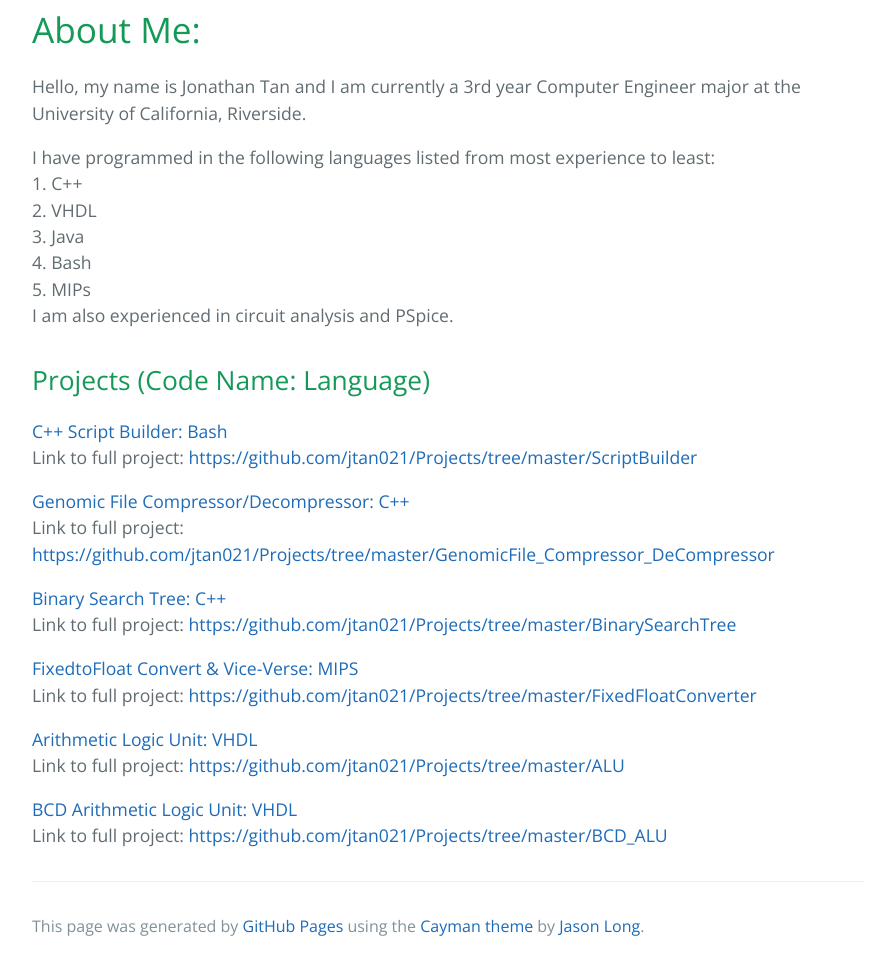
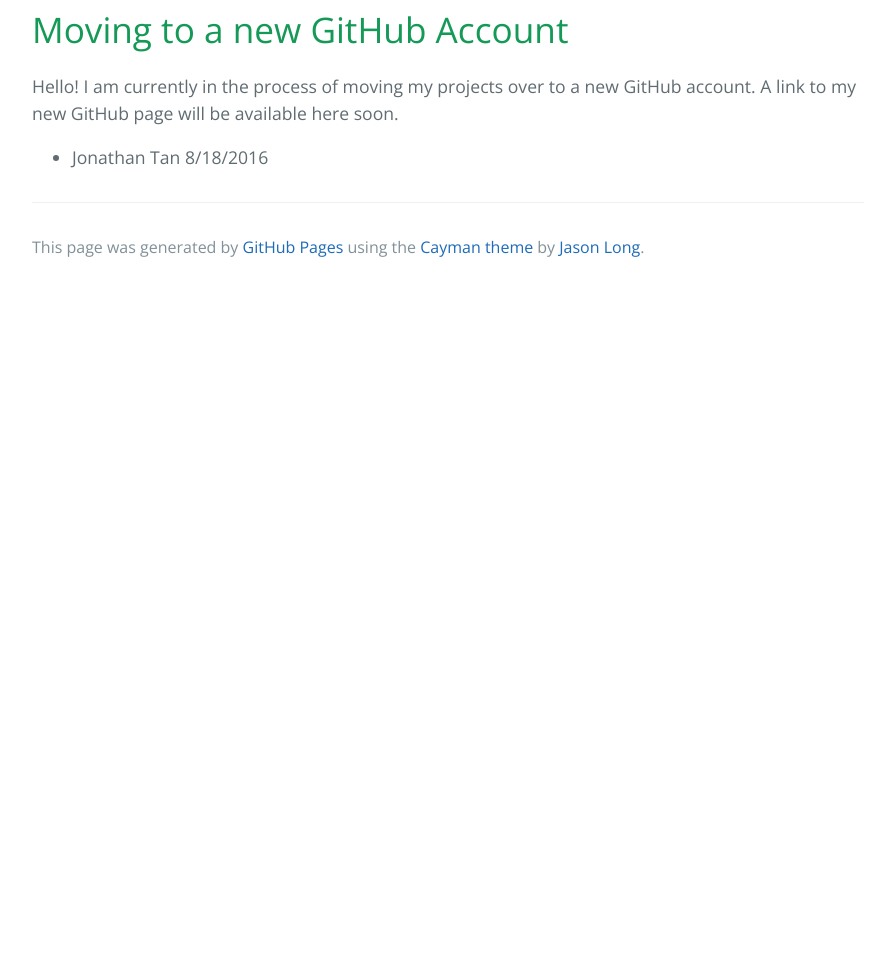
Before and after one commit to jtan021/jtan021.github.io, a plain HTML site: page index.html in a window 1280 px wide. Shown: the part 299-1269 px from the top of the page, without its empty margins (192-1087 px from the left). After the commit the page ends 800 px from the top, so only its background shows below. Drawn offline with nearby package versions, Linux system fonts and the light colour scheme.

Commit message:
Replace master branch with page content via GitHub

```diff
--- a/index.html
+++ b/index.html
@@ -17,38 +17,14 @@
 
     <section class="main-content">
       <h1>
-<a id="about-me" class="anchor" href="#about-me" aria-hidden="true"><span aria-hidden="true" class="octicon octicon-link"></span></a>About Me:</h1>
+<a id="moving-to-a-new-github-account" class="anchor" href="#moving-to-a-new-github-account" aria-hidden="true"><span aria-hidden="true" class="octicon octicon-link"></span></a>Moving to a new GitHub Account</h1>
 
-<p>Hello, my name is Jonathan Tan and I am currently a 3rd year Computer Engineer major at the University of California, Riverside.    </p>
+<p>Hello!
+I am currently in the process of moving my projects over to a new GitHub account. A link to my new GitHub page will be available here soon.</p>
 
-<p>I have programmed in the following languages listed from most experience to least:<br>
-1. C++<br>
-2. VHDL<br>
-3. Java<br>
-4. Bash<br>
-5. MIPs<br>
-I am also experienced in circuit analysis and PSpice.  </p>
-
-<h2>
-<a id="projects-code-name-language" class="anchor" href="#projects-code-name-language" aria-hidden="true"><span aria-hidden="true" class="octicon octicon-link"></span></a>Projects (Code Name: Language)</h2>
-
-<p><a href="https://raw.githubusercontent.com/jtan021/Projects/master/ScriptBuilder/InitClassFiles.sh">C++ Script Builder: Bash</a><br>
-Link to full project: <a href="https://github.com/jtan021/Projects/tree/master/ScriptBuilder">https://github.com/jtan021/Projects/tree/master/ScriptBuilder</a>  </p>
-
-<p><a href="https://raw.githubusercontent.com/jtan021/Projects/master/GenomicFile_Compressor_DeCompressor/CompressGenomicData.cc">Genomic File Compressor/Decompressor: C++</a><br>
-Link to full project: <a href="https://github.com/jtan021/Projects/tree/master/GenomicFile_Compressor_DeCompressor">https://github.com/jtan021/Projects/tree/master/GenomicFile_Compressor_DeCompressor</a>  </p>
-
-<p><a href="https://raw.githubusercontent.com/jtan021/Projects/master/BinarySearchTree/bst.h">Binary Search Tree: C++</a><br>
-Link to full project: <a href="https://github.com/jtan021/Projects/tree/master/BinarySearchTree">https://github.com/jtan021/Projects/tree/master/BinarySearchTree</a>  </p>
-
-<p><a href="https://raw.githubusercontent.com/jtan021/Projects/master/FixedFloatConverter/FixedFloat.asm">FixedtoFloat Convert &amp; Vice-Verse: MIPS</a><br>
-Link to full project: <a href="https://github.com/jtan021/Projects/tree/master/FixedFloatConverter">https://github.com/jtan021/Projects/tree/master/FixedFloatConverter</a>  </p>
-
-<p><a href="https://raw.githubusercontent.com/jtan021/Projects/master/ALU/my_alu.vhd">Arithmetic Logic Unit: VHDL</a><br>
-Link to full project: <a href="https://github.com/jtan021/Projects/tree/master/ALU">https://github.com/jtan021/Projects/tree/master/ALU</a>  </p>
-
-<p><a href="https://raw.githubusercontent.com/jtan021/Projects/master/BCD_ALU/bcd_alu.vhd">BCD Arithmetic Logic Unit: VHDL</a><br>
-Link to full project: <a href="https://github.com/jtan021/Projects/tree/master/BCD_ALU">https://github.com/jtan021/Projects/tree/master/BCD_ALU</a>  </p>
+<ul>
+<li>Jonathan Tan 8/18/2016</li>
+</ul>
 
       <footer class="site-footer">
 
--- a/stylesheets/github-light.css
+++ b/stylesheets/github-light.css
@@ -1,17 +1,25 @@
 /*
-   Copyright 2014 GitHub Inc.
+The MIT License (MIT)
 
-   Licensed under the Apache License, Version 2.0 (the "License");
-   you may not use this file except in compliance with the License.
-   You may obtain a copy of the License at
+Copyright (c) 2016 GitHub, Inc.
 
-       http://www.apache.org/licenses/LICENSE-2.0
+Permission is hereby granted, free of charge, to any person obtaining a copy
+of this software and associated documentation files (the "Software"), to deal
+in the Software without restriction, including without limitation the rights
+to use, copy, modify, merge, publish, distribute, sublicense, and/or sell
+copies of the Software, and to permit persons to whom the Software is
+furnished to do so, subject to the following conditions:
 
-   Unless required by applicable law or agreed to in writing, software
-   distributed under the License is distributed on an "AS IS" BASIS,
-   WITHOUT WARRANTIES OR CONDITIONS OF ANY KIND, either express or implied.
-   See the License for the specific language governing permissions and
-   limitations under the License.
+The above copyright notice and this permission notice shall be included in all
+copies or substantial portions of the Software.
+
+THE SOFTWARE IS PROVIDED "AS IS", WITHOUT WARRANTY OF ANY KIND, EXPRESS OR
+IMPLIED, INCLUDING BUT NOT LIMITED TO THE WARRANTIES OF MERCHANTABILITY,
+FITNESS FOR A PARTICULAR PURPOSE AND NONINFRINGEMENT. IN NO EVENT SHALL THE
+AUTHORS OR COPYRIGHT HOLDERS BE LIABLE FOR ANY CLAIM, DAMAGES OR OTHER
+LIABILITY, WHETHER IN AN ACTION OF CONTRACT, TORT OR OTHERWISE, ARISING FROM,
+OUT OF OR IN CONNECTION WITH THE SOFTWARE OR THE USE OR OTHER DEALINGS IN THE
+SOFTWARE.
 
 */
 
@@ -19,18 +27,18 @@
   color: #969896;
 }
 
-.pl-c1      /* constant, markup.raw, meta.diff.header, meta.module-reference, meta.property-name, support, support.constant, support.variable, variable.other.constant */,
+.pl-c1 /* constant, variable.other.constant, support, meta.property-name, support.constant, support.variable, meta.module-reference, markup.raw, meta.diff.header */,
 .pl-s .pl-v /* string variable */ {
   color: #0086b3;
 }
 
-.pl-e  /* entity */,
+.pl-e /* entity */,
 .pl-en /* entity.name */ {
   color: #795da3;
 }
 
-.pl-s .pl-s1 /* string source */,
-.pl-smi      /* storage.modifier.import, storage.modifier.package, storage.type.java, variable.other, variable.parameter.function */ {
+.pl-smi /* variable.parameter.function, storage.modifier.package, storage.modifier.import, storage.type.java, variable.other */,
+.pl-s .pl-s1 /* string source */ {
   color: #333;
 }
 
@@ -42,13 +50,13 @@
   color: #a71d5d;
 }
 
-.pl-pds              /* punctuation.definition.string, string.regexp.character-class */,
-.pl-s                /* string */,
+.pl-s /* string */,
+.pl-pds /* punctuation.definition.string, string.regexp.character-class */,
 .pl-s .pl-pse .pl-s1 /* string punctuation.section.embedded source */,
-.pl-sr               /* string.regexp */,
-.pl-sr .pl-cce       /* string.regexp constant.character.escape */,
-.pl-sr .pl-sra       /* string.regexp string.regexp.arbitrary-repitition */,
-.pl-sr .pl-sre       /* string.regexp source.ruby.embedded */ {
+.pl-sr /* string.regexp */,
+.pl-sr .pl-cce /* string.regexp constant.character.escape */,
+.pl-sr .pl-sre /* string.regexp source.ruby.embedded */,
+.pl-sr .pl-sra /* string.regexp string.regexp.arbitrary-repitition */ {
   color: #183691;
 }
 
@@ -61,24 +69,24 @@
 }
 
 .pl-ii /* invalid.illegal */ {
+  color: #f8f8f8;
   background-color: #b52a1d;
-  color: #f8f8f8;
 }
 
 .pl-sr .pl-cce /* string.regexp constant.character.escape */ {
+  font-weight: bold;
   color: #63a35c;
-  font-weight: bold;
 }
 
 .pl-ml /* markup.list */ {
   color: #693a17;
 }
 
-.pl-mh        /* markup.heading */,
+.pl-mh /* markup.heading */,
 .pl-mh .pl-en /* markup.heading entity.name */,
-.pl-ms        /* meta.separator */ {
+.pl-ms /* meta.separator */ {
+  font-weight: bold;
   color: #1d3e81;
-  font-weight: bold;
 }
 
 .pl-mq /* markup.quote */ {
@@ -86,28 +94,28 @@
 }
 
 .pl-mi /* markup.italic */ {
+  font-style: italic;
   color: #333;
-  font-style: italic;
 }
 
 .pl-mb /* markup.bold */ {
+  font-weight: bold;
   color: #333;
-  font-weight: bold;
 }
 
 .pl-md /* markup.deleted, meta.diff.header.from-file */ {
+  color: #bd2c00;
   background-color: #ffecec;
-  color: #bd2c00;
 }
 
 .pl-mi1 /* markup.inserted, meta.diff.header.to-file */ {
+  color: #55a532;
   background-color: #eaffea;
-  color: #55a532;
 }
 
 .pl-mdr /* meta.diff.range */ {
+  font-weight: bold;
   color: #795da3;
-  font-weight: bold;
 }
 
 .pl-mo /* meta.output */ {
```
Also changed, not shown: params.json (+7 -1 lines).
